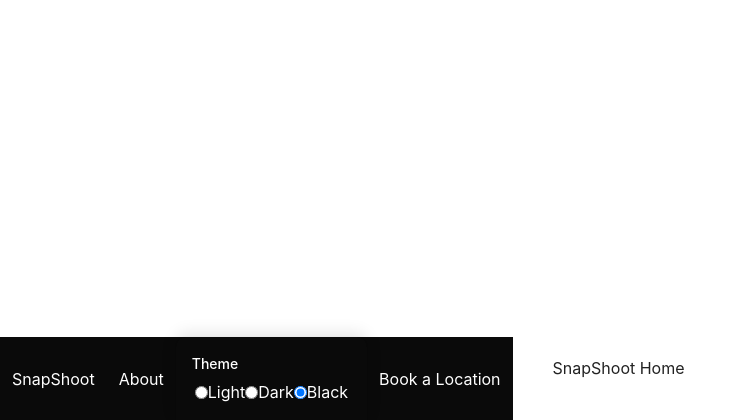
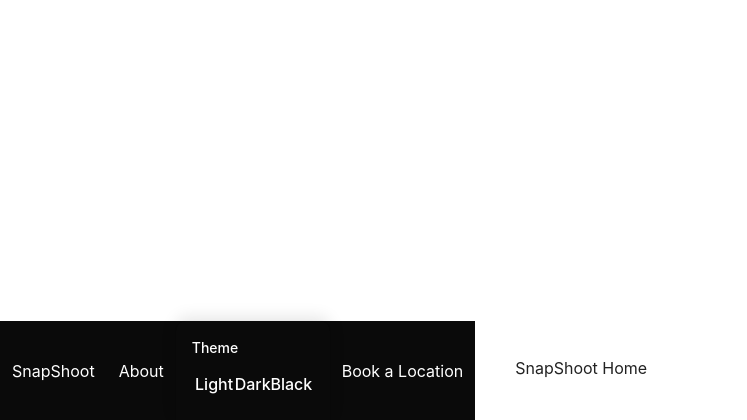
Before and after one commit to undftdcreed/SnapShoot, a Django app: page / in a window 1280 px wide. Shown: the part 380-800 px from the top of the page, without its empty margins (0-747 px from the left). Run offline with Django 4.2, Linux system fonts and the light colour scheme.

Commit message:
css changes

```diff
--- a/main_app/static/styles/main.css
+++ b/main_app/static/styles/main.css
@@ -49,7 +49,40 @@
   transform: translatex(-110%);
   bottom: 3px;
   border-radius: 6px;
+  transition: 0.15s ease, transform 0.25s ease-out;
+  background-color: var(--c-bg-button);
+  box-shadow: var(--slider-shadow);
+}
+.theme-switcher input {
+  display: none;
+}
 
+.theme-switcher input:nth-of-type(1):checked ~ .slider{
+  transform: translate(0);
+}
+
+.theme-switcher input:nth-of-type(2):checked ~ .slider{
+  transform: translate(100%);
+}
+
+.theme-switcher input:nth-of-type(3):checked ~ .slider{
+  transform: translate(200%);
+}
+
+.theme-switcher label{
+  position: relative;
+  z-index: 2;
+  width: calc(100% / 3);
+  color: var(--c-text-secondary);
+}
+
+.theme-switcher label span{
+  padding: 8px 0;
+  border-radius: 6px;
+  display: flex;
+  justify-content: center;
+  align-items: center;
+  font-weight: 500;
 }
 
 h1,
```
